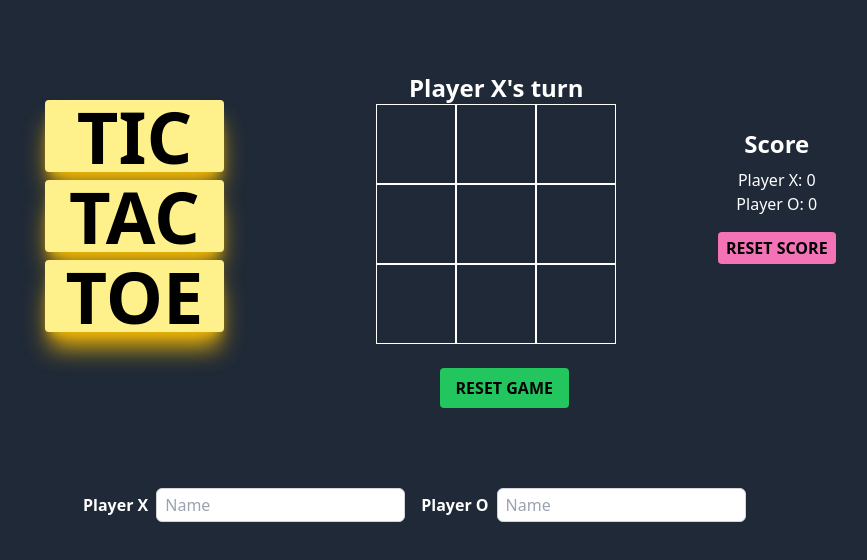
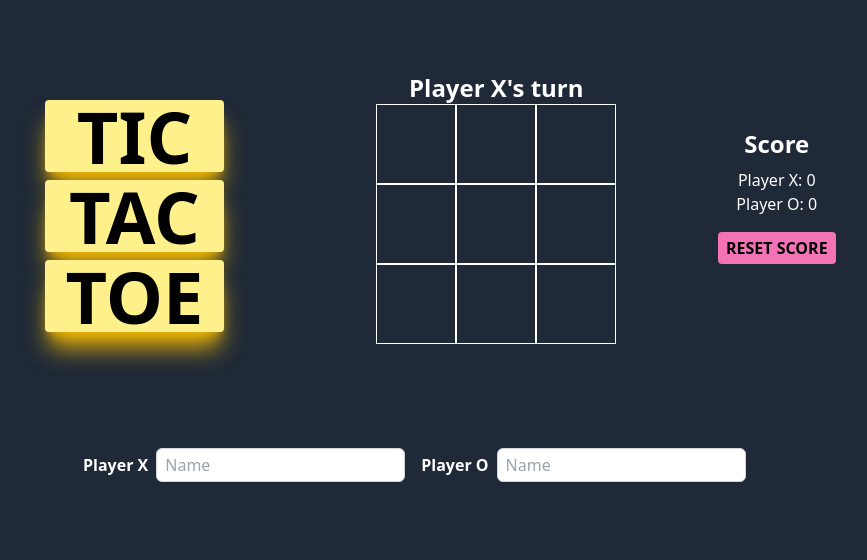
Before and after one commit to c-ridesjo/Tic-Tac-Toe, a Vue app: page / in a window 1280 px wide. Shown: the top 560 px of the page, without its empty margins (157-1024 px from the left). Built offline with nearby package versions, Linux system fonts and the light colour scheme.

Commit message:
Add v-show to reset button

```diff
--- a/src/components/GameBoard.vue
+++ b/src/components/GameBoard.vue
@@ -158,7 +158,8 @@ const startGame = () => {
 
           <h2 v-if="isTied" class="text-2xl font-bold mb-5 text-amber-200">Tied game!</h2>
 
-          <button v-else @click="resetGame" class="px-4 mt-0 ml-4 py-2 bg-green-500 rounded uppercase font-bold hover:bg-green-600 duration-300">Reset game</button>
+          <button v-show="gameStarted || isTied" @click="resetGame" class="px-4 mt-3 py-2 bg-green-500 rounded uppercase font-bold hover:bg-green-600 duration-300">Reset game</button>
+
 
         </div>
 
```
